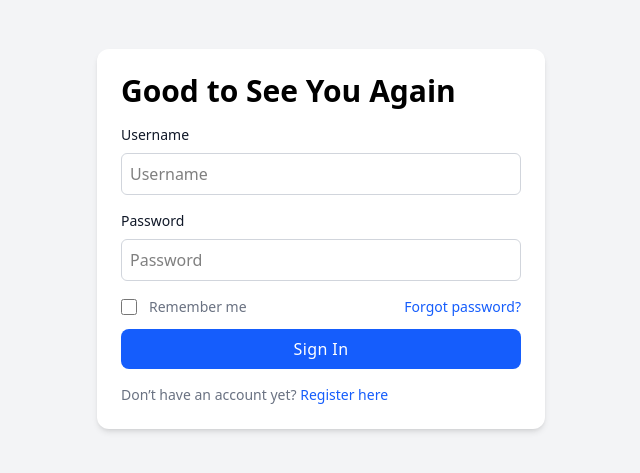
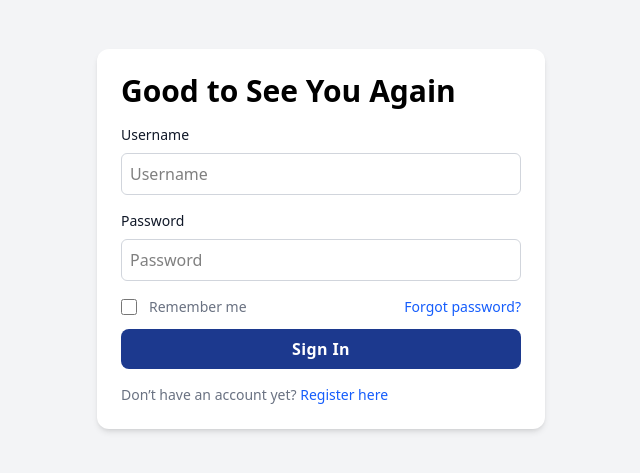
Before and after one commit to dipkorimon/InstaInsight, a Next.js app in the folder client/: page /auth/login in a window 1280 px wide. Shown: the part 185-658 px from the top of the page, without its empty margins (319-959 px from the left). Built offline with nearby package versions, Linux system fonts and the light colour scheme.

Commit message:
>> APP MOD<Components>: - Update the colors for submit button;

```diff
--- a/client/components/SubmitButton.js
+++ b/client/components/SubmitButton.js
@@ -4,7 +4,7 @@
     return (
         <button
             type="submit"
-            className="w-full px-6 py-2 font-medium tracking-wide text-white capitalize transition-colors duration-300 transform bg-blue-600 rounded-lg hover:bg-blue-500 focus:outline-none focus:ring focus:ring-blue-300 focus:ring-opacity-80 cursor-pointer"
+            className="w-full px-6 py-2 font-bold tracking-wide text-white capitalize transition-colors duration-300 transform bg-blue-900 rounded-lg hover:bg-blue-800 focus:outline-none focus:ring focus:ring-blue-300 focus:ring-opacity-80 cursor-pointer"
         >
             {text}
         </button>
```
